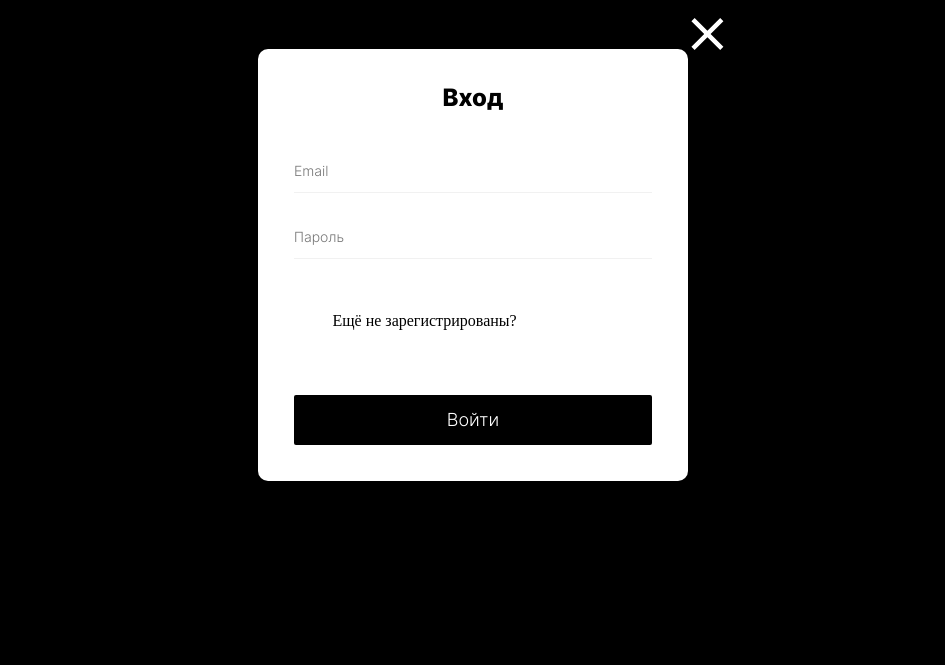
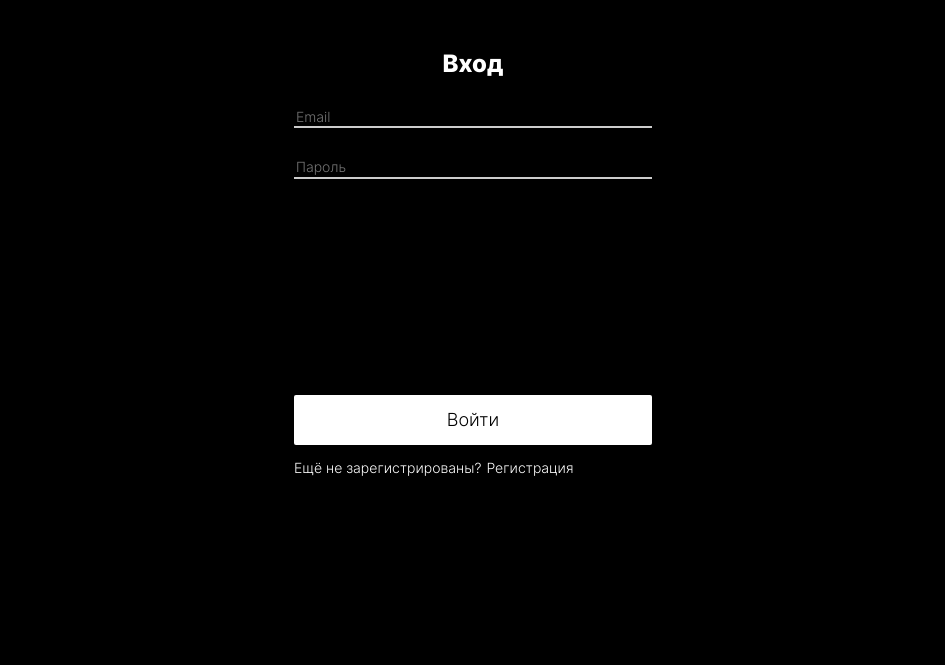
Before and after one commit to AliaksandraI/react-mesto-auth, a React app: page /signin in a window 1280 px wide. Shown: the part 135-800 px from the top of the page, without its empty margins (167-1112 px from the left). Built offline with nearby package versions, Linux system fonts and the light colour scheme; a web font is replaced by a local one.

Commit message:
login form draft is done

```diff
--- a/src/blocks/login/login.css
+++ b/src/blocks/login/login.css
@@ -1,4 +1,95 @@
 
+.login{
+  display: flex;
+  justify-content: center;
+
+}
+
+.login__form {
+    display: flex;
+    flex-direction: column;
+    justify-content: center;
+    max-width: 358px;
+    margin: 60px 0;
+
+  }
+
+.login__title{
+  font-family: 'Inter','Arial', 'Helvetica', sans-serif;
+  font-style: normal;
+  font-weight: 900;
+  font-size: 24px;
+  line-height: 29px;
+  color: #FFFFFF;
+  text-align: center;
+  margin: 0;
+
+}
+.login__input {
+font-family: 'Inter','Arial', 'Helvetica', sans-serif;
+font-style: normal;
+font-weight: normal;
+color: #CCCCCC;
+font-size: 14px;
+background-color:#000000;
+border: none;
+border-bottom:2px solid #CCCCCC;
+margin-top: 30px;
+color: #CCCCCC;
+}
+
+.login__submit-button{
+  width: 358px;
+  height: 50px;
+  background: #ffffff;
+  border: none;
+  border-radius: 2px;
+  cursor: pointer;
+  font-size: 18px;
+  line-height: 22px;
+  text-align: center;
+  font-family: 'Inter','Arial', 'Helvetica', sans-serif;
+  font-style: normal;
+  font-weight: normal;
+  color:#000000;
+  margin: 216px 0 15px;
+  padding: 0;
+}
+
+.login__footer {
+  font-family: 'Inter','Arial', 'Helvetica', sans-serif;
+  font-style: normal;
+  font-weight: normal;
+  font-size: 14px;
+  color: #FFFFFF;
+  display: flex;
+  flex-direction: row;
+
+}
+.login__footer-title {
+  font-family: 'Inter','Arial', 'Helvetica', sans-serif;
+  font-style: normal;
+  font-weight: normal;
+  font-size: 14px;
+  color: #FFFFFF;
+  margin:0;
+}
+
+.login__footer-link {
+  text-decoration: none;
+  font-family: 'Inter','Arial', 'Helvetica', sans-serif;
+  font-style: normal;
+  font-weight: normal;
+  font-size: 14px;
+  color: #FFFFFF;
+  margin-left: 5px;
+}
+
+.login__footer-link :hover {
+  opacity: 0.3;
+  transition: opacity 1s linear 0.5s;
+}
+/*
 .login {
     color: white;
     display: flex;
@@ -46,3 +137,4 @@
     color: white;
     font-size: 16px;
   }
+  */
--- a/src/blocks/popup/popup.css
+++ b/src/blocks/popup/popup.css
@@ -26,10 +26,3 @@
     opacity: 0;
     transition: opacity 0.3s, visibility 0s linear 0.3s;
 }
-
-
-
-.popup_login {
-    opacity: 1;
-    visibility: visible;
-}
--- a/src/components/App.js
+++ b/src/components/App.js
@@ -2,7 +2,6 @@ import React from 'react';
 import { Route, Switch, Redirect, withRouter } from 'react-router-dom';
 
 
-import Header from './Header';
 import MyProfile from './MyProfile';
 import Login from './Login.js';
 import Register from './Register.js';
--- a/src/components/Login.js
+++ b/src/components/Login.js
@@ -55,22 +55,10 @@ class Login extends React.Component {
       <div className="page">
        <Header />
 
-       <LoginForm name="login" title="Вход" buttonName="Войти" isSubmitActive={true} isOpen={this.props.isOpen} onClose={this.onCloseSignInPopup} onSubmit={this.handleSubmit}>
-            <input id="name-input" type="text" required minLength="2" maxLength="40"
-                pattern="[A-Za-zА-Яа-яЁё\s\-]+$" placeholder="Email"
-                className="popup__text popup__text_type_name form__input"
-                onChange={this.handleChange}
-                ></input>
-            <span id="name-input-error" className="form__input-error"></span>
-            <input id="profession-input" type="password" required minLength="2" maxLength="200"
-                placeholder="Пароль"
-                className="popup__text popup__text_type_profession form__input"
-                onChange={this.handleChange}
-                ></input>
-            <span id="profession-input-error" className="form__input-error"></span>
-            <div className="login__signup">
-            <p>Ещё не зарегистрированы?</p>
-            <Link to="/register" className="signup__link">Регистрация</Link>
+       <LoginForm name="login" title="Вход" buttonName="Войти"  onSubmit={this.handleSubmit}>
+            <div className="login__footer">
+            <p className="login__footer-title">Ещё не зарегистрированы?</p>
+            <Link to="/register" className="login__footer-link">Регистрация</Link>
           </div>
         </LoginForm>
 
--- a/src/components/LoginForm.js
+++ b/src/components/LoginForm.js
@@ -7,19 +7,26 @@ class LoginForm extends React.Component {
         super(props);
     }
 
-    render () {
+    render() {
 
         return (
 
-            <section className={`popup popup_${this.props.name} ${this.props.isOpen ? "popup_opened" : ""}`}>
-                    <form name={`popup-${this.props.name}-form`} method="get" action="#" className="popup__container form" noValidate onSubmit={this.props.onSubmit}>
-                        <h2 className="popup__title">{this.props.title}</h2>
-                        {this.props.children}
-                        <button type="submit" className={`popup__button form__submit ${this.props.isSubmitActive ? "" : "form__submit_inactive"}`}>{this.props.buttonName}</button>
-                        <button aria-label="close" type="button" className="popup__close-button" onClick={this.props.onClose} >
-                            <img src={closeButtonPath} alt="Кнопка закрыть" className="popup__close-button-image"></img>
-                        </button>
-                    </form>
+            <section className="login">
+                <form name={`popup-${this.props.name}-form`} method="get" action="#" className="login__form" noValidate onSubmit={this.props.onSubmit}>
+                    <h2 className="login__title">{this.props.title}</h2>
+                    <input id="name-input" type="text" required minLength="2" maxLength="40"
+                        placeholder="Email"
+                        className="login__input"
+                        onChange={this.handleChange}
+                    ></input>
+                    <input id="profession-input" type="password" required minLength="2" maxLength="200"
+                        placeholder="Пароль"
+                        className="login__input"
+                        onChange={this.handleChange}
+                    ></input>
+                    <button type="submit" className={` login__submit-button`}>{this.props.buttonName}</button>
+                    {this.props.children}
+                </form>
             </section>
 
         );
```
Also changed, not shown: src/images/bad_registration.svg (added), src/images/good_registration.svg (added), src/images/login_submit_button.svg (added).
